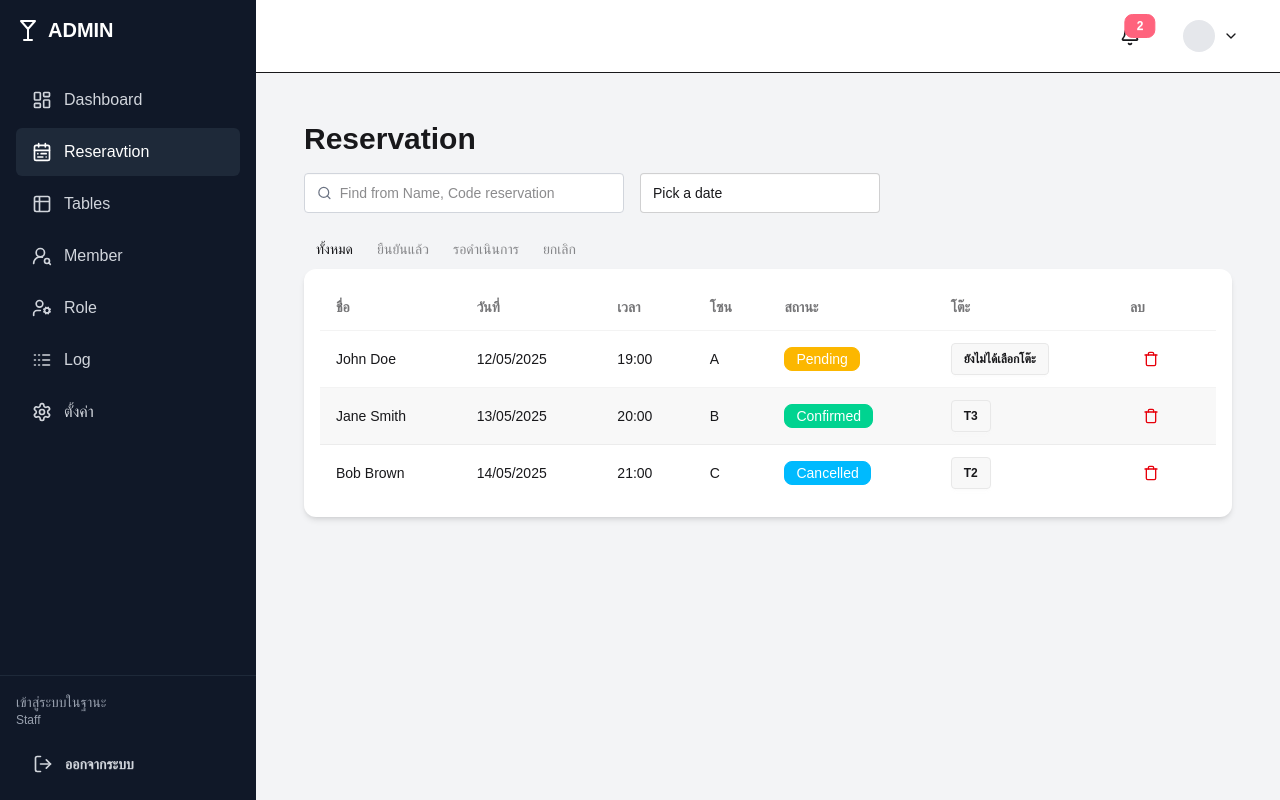
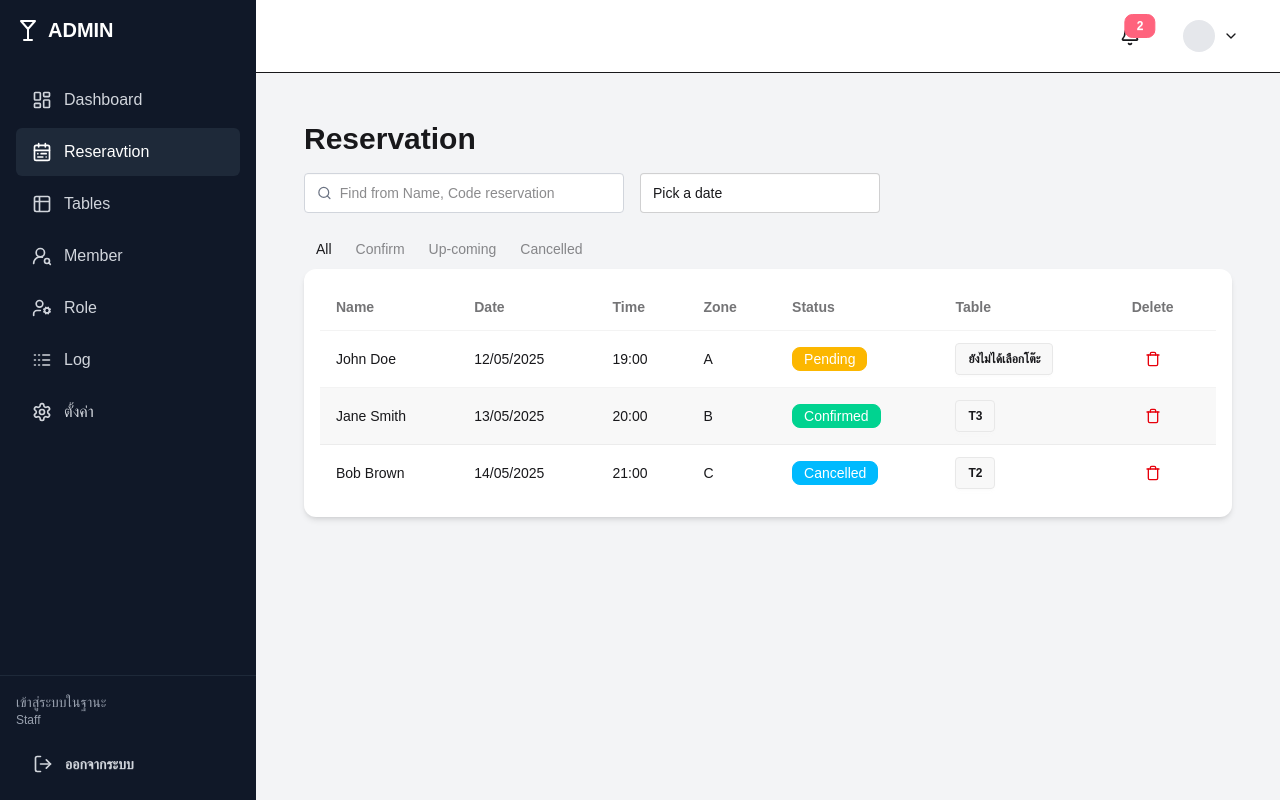
Before and after one commit to jimrock2548/bar-san-frontend, a Next.js app: page /admin/reservation in a window 1280 px wide. Built offline with nearby package versions, Linux system fonts and the light colour scheme.

Commit message:
feat: implement filtering functionality for reservations based on status and date

```diff
--- a/src/app/admin/reservation/page.tsx
+++ b/src/app/admin/reservation/page.tsx
@@ -109,7 +109,7 @@
               />
               <div className="flex justify-end mt-2">
                 <button className="btn btn-xs" onClick={() => setSelectedDate(undefined)}>
-                  ล้างวันที่
+                  Clear date
                 </button>
               </div>
             </div>
@@ -122,25 +122,25 @@
             className={`tab ${filter === "all" ? "tab-active" : ""}`}
             onClick={() => setFilter("all")}
           >
-            ทั้งหมด
+            All
           </button>
           <button
             className={`tab ${filter === "confirmed" ? "tab-active" : ""}`}
             onClick={() => setFilter("confirmed")}
           >
-            ยืนยันแล้ว
+            Confirm
           </button>
           <button
             className={`tab ${filter === "pending" ? "tab-active" : ""}`}
             onClick={() => setFilter("pending")}
           >
-            รอดำเนินการ
+            Up-coming
           </button>
           <button
             className={`tab ${filter === "cancelled" ? "tab-active" : ""}`}
             onClick={() => setFilter("cancelled")}
           >
-            ยกเลิก
+            Cancelled
           </button>
         </div>
 
@@ -149,13 +149,13 @@
           <table className="table table-zebra w-full">
             <thead>
               <tr>
-                <th>ชื่อ</th>
-                <th>วันที่</th>
-                <th>เวลา</th>
-                <th>โซน</th>
-                <th>สถานะ</th>
-                <th>โต๊ะ</th>
-                <th>ลบ</th>
+                <th>Name</th>
+                <th>Date</th>
+                <th>Time</th>
+                <th>Zone</th>
+                <th>Status</th>
+                <th>Table</th>
+                <th>Delete</th>
               </tr>
             </thead>
             <tbody>
@@ -201,7 +201,7 @@
               {filteredReservations.length === 0 && (
                 <tr>
                   <td colSpan={6} className="text-center text-gray-500">
-                    ไม่มีข้อมูลในหมวดนี้
+                    No data
                   </td>
                 </tr>
               )}
```
